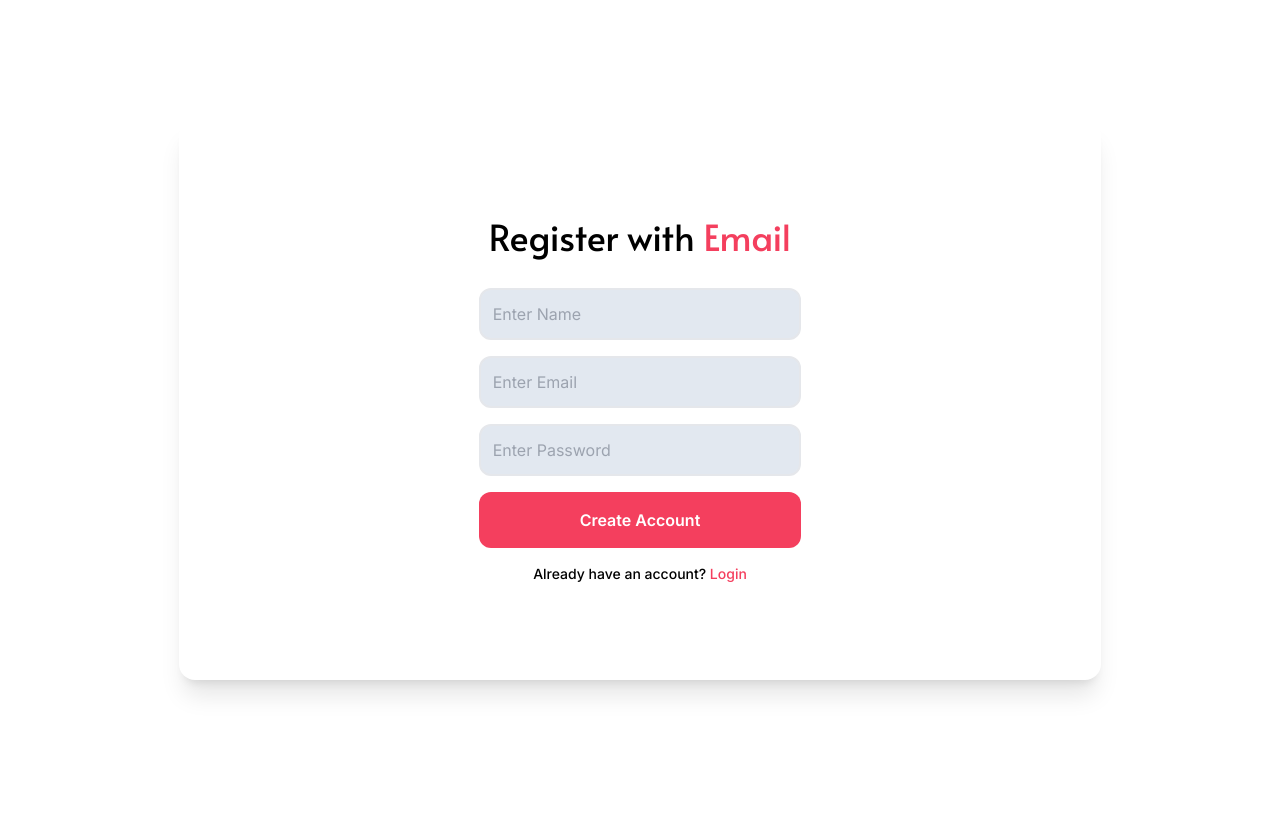
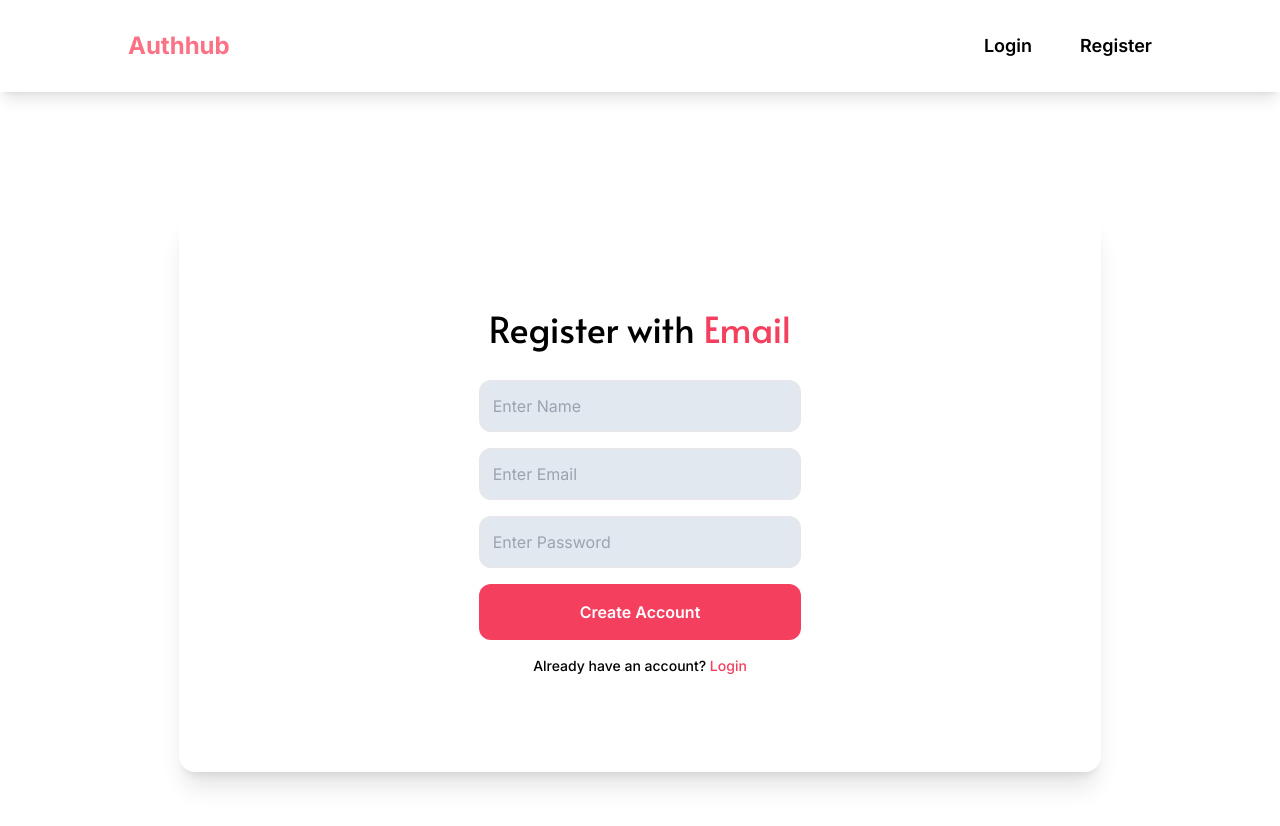
Before and after one commit to Puskar-Roy/Secure-Auth-System, a Next.js app in the folder apps/web/: page /register in a window 1280 px wide. Shown: the top 826 px of the page. Before the commit the page ends 800 px from the top, so only its background shows below. Built offline with nearby package versions, Linux system fonts and the light colour scheme.

Commit message:
feat : navbar

```diff
--- a/apps/web/app/(main)/page.tsx
+++ b/apps/web/app/(main)/page.tsx
@@ -7,7 +7,6 @@ import { LoginHistory, LoginDevice } from "../../interfaces";
 import axios from "axios";
 import { Alata } from "next/font/google";
 import { GoDotFill } from "react-icons/go";
-import ManageCard from "../../components/ManageCard";
 import Card from "../../components/Card";
 const alata = Alata({
   weight: "400",
@@ -63,7 +62,7 @@ export default function Page(): JSX.Element {
   }
 
   return (
-    <main className="w-[80%] mx-auto min-h-screen flex  items-center flex-col ">
+    <main className="w-[80%] mx-auto min-h-[80vh] flex  items-center flex-col ">
       <div className="flex flex-col gap-6 justify-center items-center mt-[50px]">
         <div className="text-3xl">
           Hello{" "}
@@ -88,7 +87,7 @@ export default function Page(): JSX.Element {
         </div>
       </div>
 
-      <div className="flex bg-green-100 p-3 rounded-xl justify-center items-center gap-1 flex-row fixed right-4 sm:right-8 bottom-10 sm:bottom-auto sm:top-5 z-20">
+      <div className="flex bg-green-100 p-3 rounded-xl justify-center items-center gap-1 flex-row fixed right-4 sm:right-8 bottom-10 sm:bottom-auto sm:top-20 z-20">
         <GoDotFill className="text-green-500 text-xl" />
         Active Users -
         <span className="text-rose-500 font-semibold text-xl">
--- a/apps/web/app/layout.tsx
+++ b/apps/web/app/layout.tsx
@@ -2,6 +2,7 @@ import "./globals.css";
 import type { Metadata } from "next";
 import { Inter } from "next/font/google";
 import { AuthContextProvider } from "../providers/AuthProvder";
+import Navbar from "../components/Navbar";
 const inter = Inter({ subsets: ["latin"] });
 
 export const metadata: Metadata = {
@@ -17,7 +18,10 @@ export default function RootLayout({
   return (
     <html lang="en">
       <body className={inter.className}>
-        <AuthContextProvider>{children}</AuthContextProvider>
+        <AuthContextProvider>
+          <Navbar />
+          {children}
+        </AuthContextProvider>
       </body>
     </html>
   );
--- a/apps/web/components/ManageCard.tsx
+++ /dev/null
@@ -1,30 +0,0 @@
-import React from "react";
-// import { CgBrowser } from "react-icons/cg";
-import { MdDevices, MdOutlineAccessTimeFilled } from "react-icons/md";
-
-const ManageCard = ({ os, timestamp }: { os: string; timestamp: string }) => {
-  return (
-    <div className="flex justify-center items-center gap-5 hover:bg-slate-100 cursor-pointer">
-      <div className="w-[22rem] h-[10rem]  p-[50px] shadow-lg justify-center flex items-center flex-col rounded-xl gap-2">
-        <div className="flex justify-center items-center gap-12">
-          <div className="flex justify-center items-center gap-2">
-            <MdDevices className="text-3xl" />
-            <span className="text-sm text-rose-500 font-semibold">{os}</span>
-          </div>
-        </div>
-
-        <div className="flex justify-center items-center gap-2">
-          <MdOutlineAccessTimeFilled className="text-3xl" />
-          <span className="text-sm text-rose-500 font-semibold">
-            {timestamp}
-          </span>
-        </div>
-        <div className="text-sm px-3 py-2 bg-rose-500 rounded-xl text-white hover:bg-rose-400 cursor-pointer">
-          Sign Out
-        </div>
-      </div>
-    </div>
-  );
-};
-
-export default ManageCard;
--- /dev/null
+++ b/apps/web/components/Navbar.tsx
@@ -0,0 +1,153 @@
+'use client'
+import { useState } from "react";
+import { HiOutlineMenuAlt3 } from "react-icons/hi";
+import { IoMdCloseCircle } from "react-icons/io";
+// import logo from "/logo1.png";
+import { NavbarItems } from "../interfaces";
+// import { useLogout } from "../hooks/useLogout";
+import { useAuthContext } from "../hooks/useAuthContext";
+import Link from "next/link";
+
+export const NavbarData: NavbarItems[] = [
+  {
+    href: "/login",
+    tags: "Login",
+  },
+  {
+    href: "/register",
+    tags: "Register",
+  },
+];
+
+
+const NavItem = ({ href, tags, closeNav }: NavbarItems) => {
+  return (
+    <li
+      onClick={closeNav}
+      className="hover:text-rose-500 font-semibold text-lg gabarito-regular"
+    >
+      <Link href={href}>{tags}</Link>
+    </li>
+  );
+};
+
+const Navbar = () => {
+//   const { logout } = useLogout();
+  const { state } = useAuthContext();
+
+  const [toggle, setToggle] = useState<boolean>(false);
+  const toogleMenu = () => {
+    setToggle(!toggle);
+  };
+  const handleClick = () => {
+    // logout();
+    setToggle(!toggle);
+  };
+  return (
+    <header className="shadow-lg flex justify-between items-center ">
+      <nav className="flex justify-between items-center w-[80%] mx-auto my-[30px]">
+        <Link href="/" className="z-20 flex items-center gap-1">
+
+          <h2 className="text-2xl font-bold text-rose-400 ubuntu-bold">
+            Authhub
+          </h2>
+        </Link>
+
+        <div className="sm:hidden">
+          {toggle ? (
+            <IoMdCloseCircle
+              onClick={toogleMenu}
+              className=" text-sky-400 text-3xl"
+            />
+          ) : (
+            <HiOutlineMenuAlt3
+              onClick={toogleMenu}
+              className="text-rose-400 text-3xl"
+            />
+          )}
+        </div>
+        <div
+          className={
+            toggle
+              ? "sm:hidden absolute top-0 left-0 h-screen w-[300px] flex justify-center items-center  backdrop-blur-[150px] rounded-2xl transition-all duration-400 z-[100]"
+              : "sm:hidden absolute top-0 left-[-100%] h-screen w-[300px] flex justify-center items-center  backdrop-blur-[1px] rounded-2xl transition-all duration-400 z-[100]"
+          }
+        >
+          <ul className="flex flex-col gap-[30px]">
+            {!state.user &&
+              NavbarData.map(({ href, tags }: NavbarItems) => (
+                <NavItem
+                  closeNav={toogleMenu}
+                  key={href}
+                  href={href}
+                  tags={tags}
+                />
+              ))}
+            {/* {state.user?.role === `${import.meta.env.VITE_ROLE}` ? (
+              <div className="flex flex-col gap-[30px]">
+                <NavItem
+                  closeNav={toogleMenu}
+                  href="/viewAttendance"
+                  tags="View Attendance"
+                />
+                <NavItem
+                  closeNav={toogleMenu}
+                  href="/usersAttendance"
+                  tags="Manage Attendance"
+                />
+                <NavItem
+                  closeNav={toogleMenu}
+                  href="/countAttendance"
+                  tags="Take Attendance"
+                />
+              </div>
+            ) : null} */}
+            {state.user && (
+              <div className="flex flex-col gap-[30px]">
+                <div className="hover:text-rose-500 font-semibold text-lg gabarito-regular cursor-pointer">
+                  {state.user.email}
+                </div>
+                <div
+                  onClick={handleClick}
+                  className="hover:text-rose-500 font-semibold text-lg gabarito-regular cursor-pointer"
+                >
+                  Logout
+                </div>
+              </div>
+            )}
+          </ul>
+        </div>
+        <div className="hidden sm:block">
+          <ul className="list-none flex gap-x-12">
+            {!state.user &&
+              NavbarData.map(({ href, tags }: NavbarItems) => (
+                <NavItem key={href} href={href} tags={tags} />
+              ))}
+            {/* {state.user?.role === `${import.meta.env.VITE_ROLE}` ? (
+              <div className="list-none flex gap-x-12">
+                <NavItem href="/viewAttendance" tags="View Attendance" />
+                <NavItem href="/usersAttendance" tags="Manage Attendance" />
+                <NavItem href="/countAttendance" tags="Take Attendance" />
+              </div>
+            ) : null} */}
+            {state.user && (
+              <div className="list-none flex gap-x-12">
+                <div className="hover:text-rose-500 font-semibold text-lg gabarito-regular cursor-pointer">
+                  {state.user.email}
+                </div>
+                <div
+                  onClick={handleClick}
+                  className="hover:text-rose-500 font-semibold text-lg gabarito-regular cursor-pointer"
+                >
+                  Logout
+                </div>
+              </div>
+            )}
+          </ul>
+        </div>
+      </nav>
+    </header>
+  );
+};
+
+export default Navbar;
```
Also changed, not shown: apps/web/interfaces/index.ts (+7 -0 lines), apps/web/hooks/useLogout.tsx (added).
